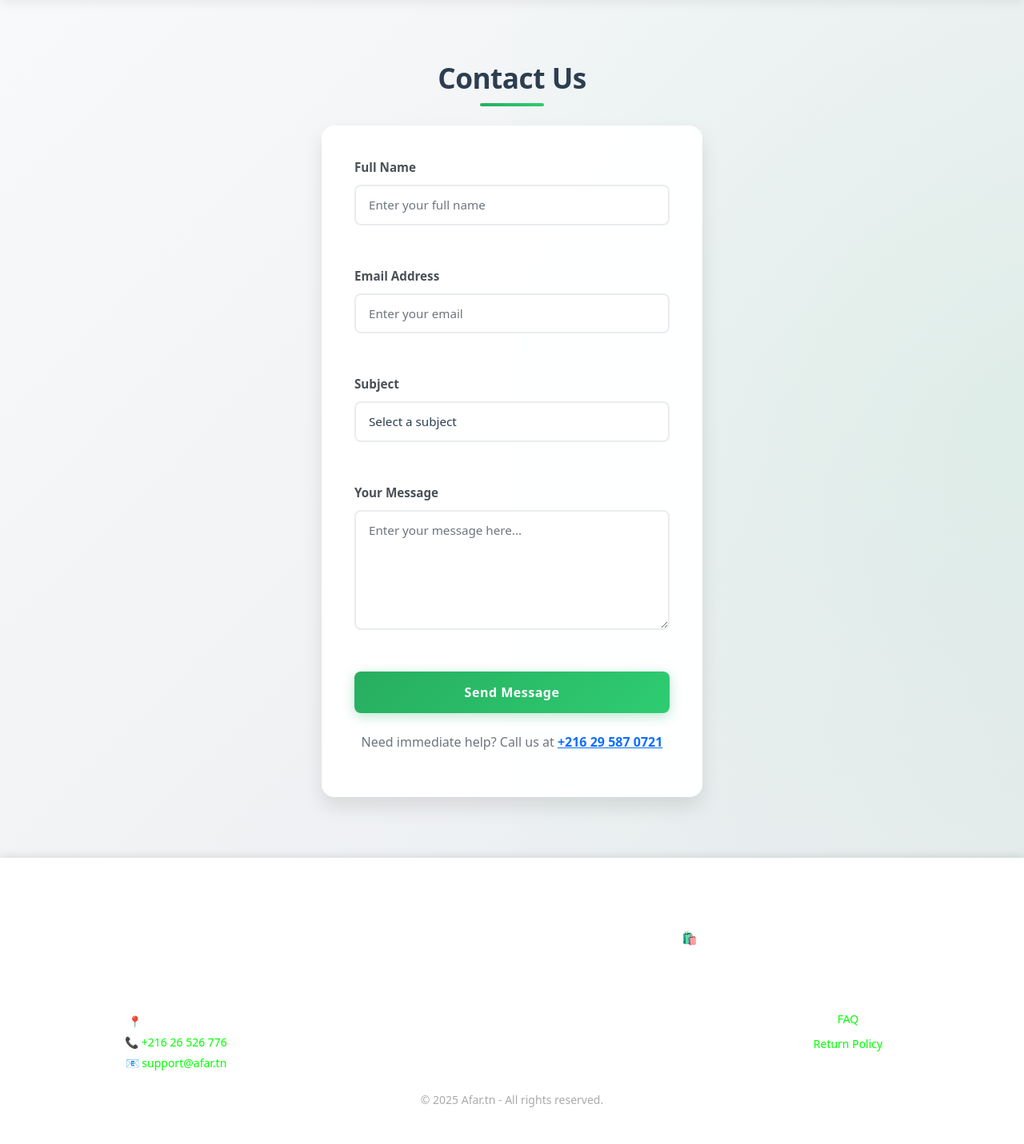
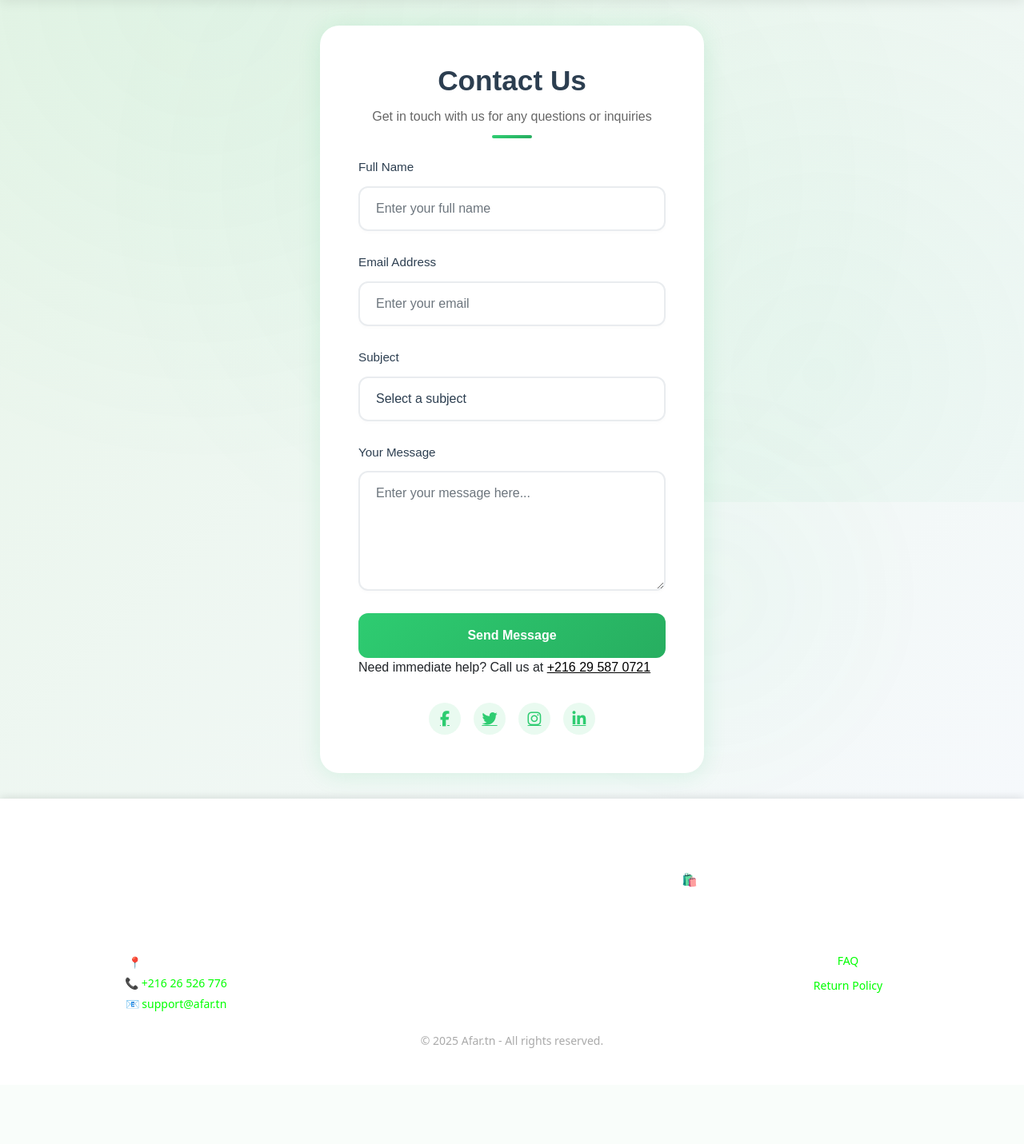
Before and after one commit to daysak21/FPFA, a PHP site: page /contactus.php in a window 1280 px wide. Shown: the part 172-1603 px from the top of the page at 80% size. After the commit the page ends 1483 px from the top, so only its background shows below. Run offline with PHP 8.4, Linux system fonts and the light colour scheme; data that the repository does not hold is empty.

Commit message:
Update contactus.php

```diff
--- a/contactus.php
+++ b/contactus.php
@@ -9,37 +9,36 @@ include('functions/common_functions.php');
 <head>
     <meta charset="UTF-8">
     <meta name="viewport" content="width=device-width, initial-scale=1.0">
-    <title>Ecommerce User Login Page</title>
-    <link rel="stylesheet" href="style.css" />
-    <link rel="stylesheet" href="assets/css/bootstrap.css" />
-    <link rel="stylesheet" href="assets/css/main.css" />
+    <title>Contact Us</title>
+    <link rel="stylesheet" href="assets/css/bootstrap.css">
+    <link rel="stylesheet" href="assets/css/main.css">
+    <link rel="stylesheet" href="assets/css/style.css">
+    <link rel="stylesheet" href="https://cdnjs.cloudflare.com/ajax/libs/font-awesome/6.0.0/css/all.min.css">
 </head>
- <script src="js.js"></script>
 <body>
     <?php require "navbar.php" ;?>
 
-    <div class="contact">
-        <div class="container py-3">
-            <h2 class="text-center mb-4">Contact Us</h2>
-            <div class="row justify-content-center">
-                <div class="col-lg-6">
-                    <form action="process_contact.php" method="post" class="d-flex flex-column gap-4">
-                        <!-- Name field -->
-                        <div class="form-outline">
-                            <label for="contact_name" class="form-label">Full Name</label>
-                            <input type="text" placeholder="Enter your full name" autocomplete="off" required name="contact_name" id="contact_name" class="form-control">
+    <div class="auth-container">
+        <div class="auth-form-container">
+            <div class="auth-header">
+                <h2>Contact Us</h2>
+                <p>Get in touch with us for any questions or inquiries</p>
             </div>
 
-                        <!-- Email field -->
-                        <div class="form-outline">
-                            <label for="contact_email" class="form-label">Email Address</label>
-                            <input type="email" placeholder="Enter your email" autocomplete="off" required name="contact_email" id="contact_email" class="form-control">
+            <form action="process_contact.php" method="post" class="auth-form">
+                <div class="form-group">
+                    <label class="form-label">Full Name</label>
+                    <input type="text" name="contact_name" class="form-control" required placeholder="Enter your full name">
                 </div>
 
-                        <!-- Subject field -->
-                        <div class="form-outline">
-                            <label for="contact_subject" class="form-label">Subject</label>
-                            <select name="contact_subject" id="contact_subject" class="form-control" required>
+                <div class="form-group">
+                    <label class="form-label">Email Address</label>
+                    <input type="email" name="contact_email" class="form-control" required placeholder="Enter your email">
+                </div>
+
+                <div class="form-group">
+                    <label class="form-label">Subject</label>
+                    <select name="contact_subject" class="form-control" required>
                         <option value="" disabled selected>Select a subject</option>
                         <option value="General Inquiry">General Inquiry</option>
                         <option value="Support">Support</option>
@@ -49,27 +48,29 @@ include('functions/common_functions.php');
                     </select>
                 </div>
 
-                        <!-- Message field -->
-                        <div class="form-outline">
-                            <label for="contact_message" class="form-label">Your Message</label>
-                            <textarea placeholder="Enter your message here..." rows="5" required name="contact_message" id="contact_message" class="form-control"></textarea>
+                <div class="form-group">
+                    <label class="form-label">Your Message</label>
+                    <textarea name="contact_message" class="form-control" required placeholder="Enter your message here..."></textarea>
                 </div>
 
-                        <div>
-                            <input type="submit" value="Send Message" class="btn btn-primary mb-2" name="contact_submit">
-                            <p class="mt-3">
-                                Need immediate help? Call us at <a href="tel:+1234567890" class="text-primary"><strong>+216 29 587 0721</strong></a>
-                            </p>
-                        </div>
+                <button type="submit" name="contact_submit" class="btn-submit">Send Message</button>
             </form>
+
+            <div class="auth-footer">
+                <p>Need immediate help? Call us at <a href="tel:+216295870721">+216 29 587 0721</a></p>
+                <div class="social-links">
+                    <a href="#" class="social-link"><i class="fab fa-facebook-f"></i></a>
+                    <a href="#" class="social-link"><i class="fab fa-twitter"></i></a>
+                    <a href="#" class="social-link"><i class="fab fa-instagram"></i></a>
+                    <a href="#" class="social-link"><i class="fab fa-linkedin-in"></i></a>
                 </div>
             </div>
         </div>
     </div>
-    <script src="assets//js/bootstrap.bundle.js"></script>
+
+    <script src="assets/js/bootstrap.bundle.js"></script>
     <?php require "footer.php" ;?>
 </body>
-
 </html>
 <?php
 
```
Lines whose indentation alone changed are shown as unchanged.
